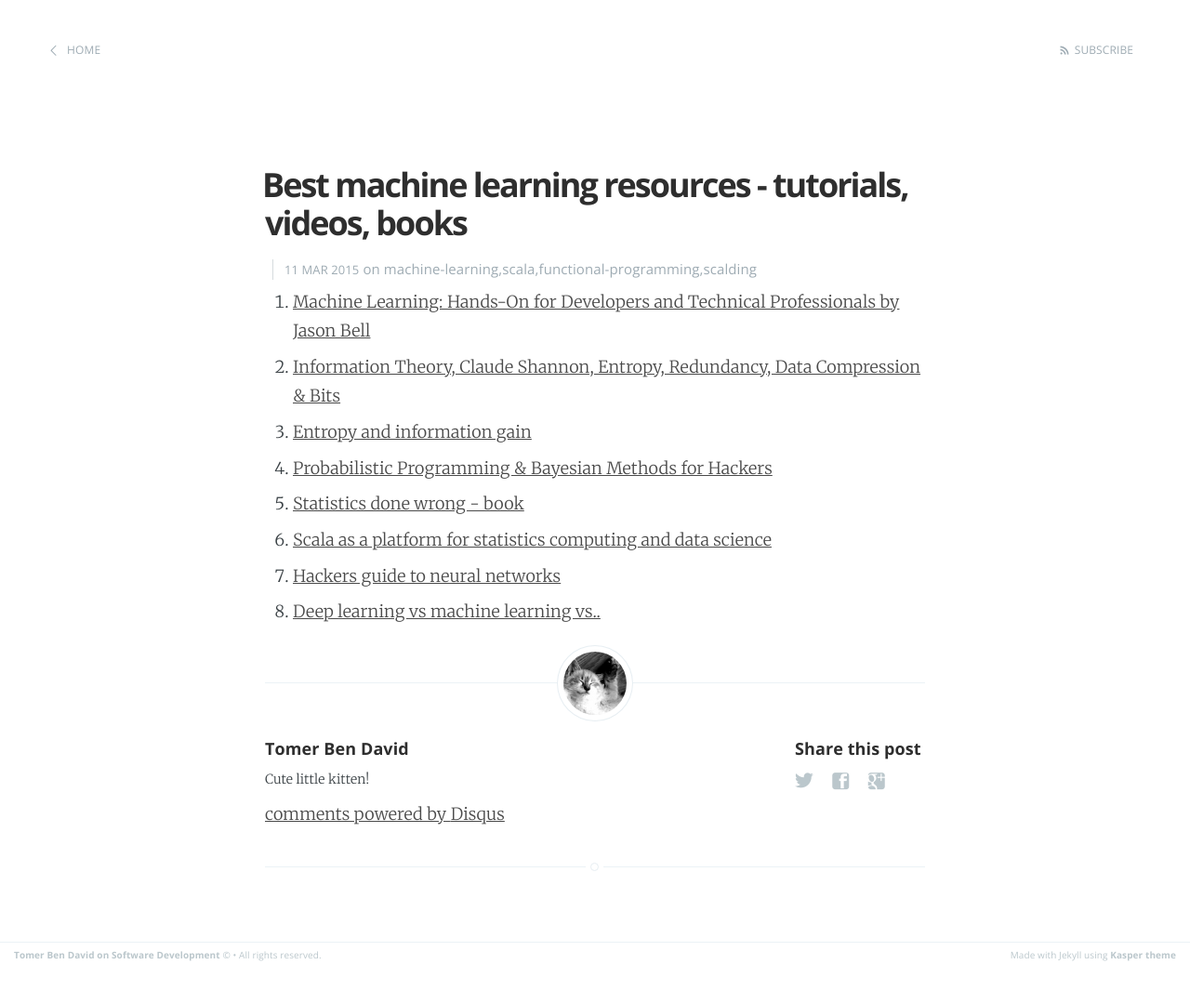
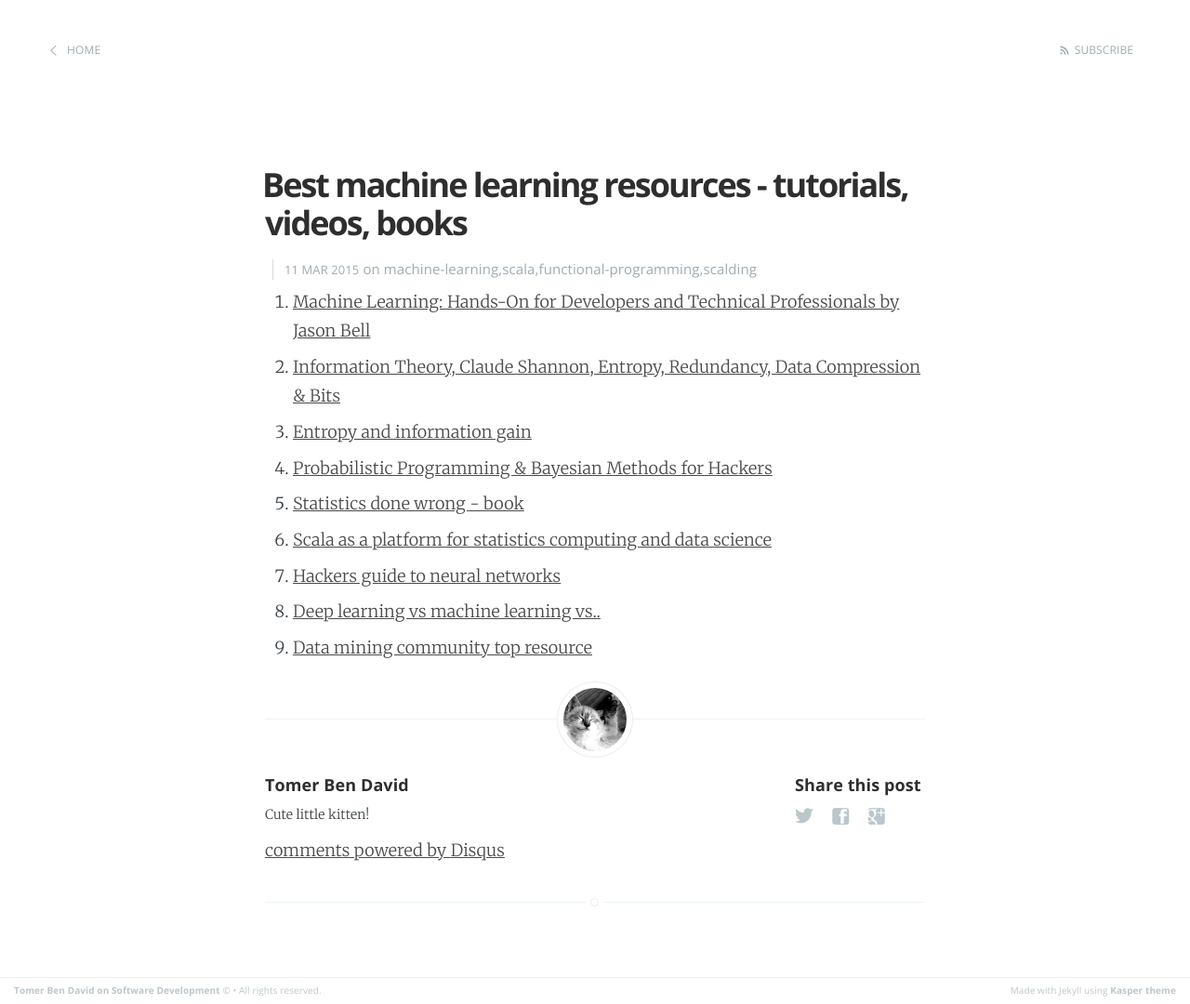
Before and after one commit to tomer-ben-david/tomer-ben-david.github.io.jekyll, a Jekyll site: the page built from _posts/2015-03-11-best-machine-learning-resources-tutorials-books-videos.markdown, in a window 1280 px wide. Shown: the whole page at 93% size. Built offline with Jekyll 4.4.1, drawn with Linux system fonts in a browser that asks for light colours; Markdown is read by kramdown in place of the engine named in the settings; comment, search, counter and statistics services are not loaded; before the commit the page ends 1041 px from its top, so only the background shows below that.

Commit message:
+Data mining community top resource

```diff
--- a/_posts/2015-03-11-best-machine-learning-resources-tutorials-books-videos.markdown
+++ b/_posts/2015-03-11-best-machine-learning-resources-tutorials-books-videos.markdown
@@ -13,3 +13,4 @@ comments: true
 1. [Scala as a platform for statistics computing and data science](https://darrenjw.wordpress.com/2013/12/23/scala-as-a-platform-for-statistical-computing-and-data-science/)
 1. [Hackers guide to neural networks](http://karpathy.github.io/neuralnets/)
 1. [Deep learning vs machine learning vs..](http://quantombone.blogspot.co.il/2015/03/deep-learning-vs-machine-learning-vs.html)
+1. [Data mining community top resource](http://www.kdnuggets.com/)
```
